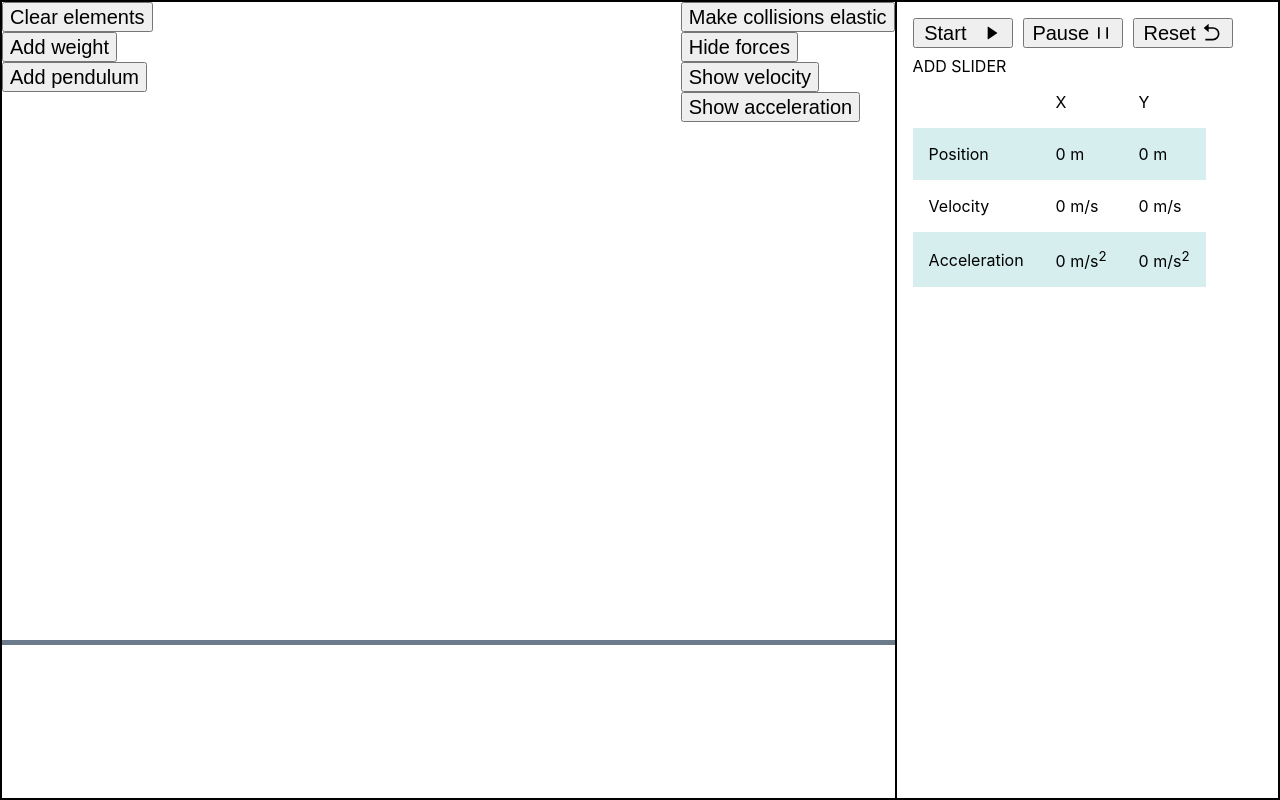
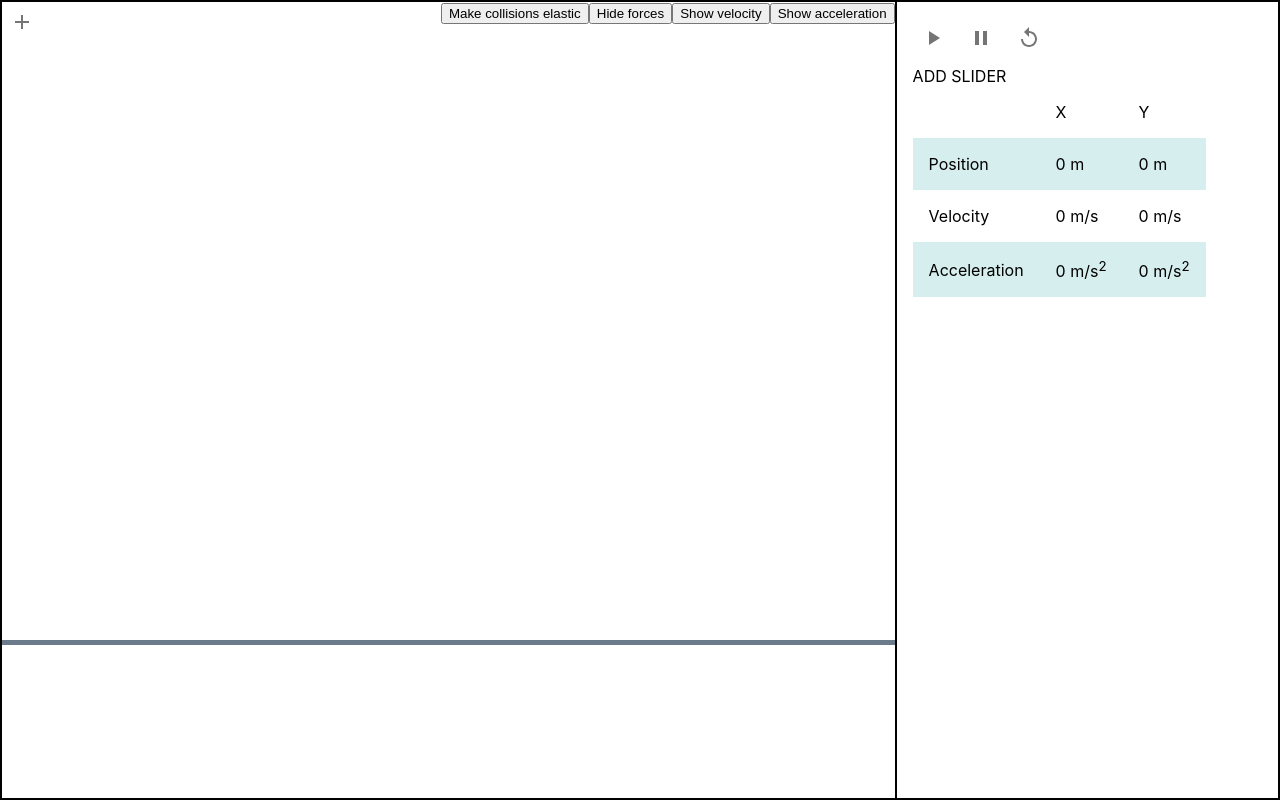
Before and after one commit to brynnchernosky/physics-mechanics-simulator, a React (Create React App) app: page / in a window 1280 px wide. Built offline with nearby package versions, Linux system fonts and the light colour scheme.

Commit message:
improve ui

```diff
--- a/package.json
+++ b/package.json
@@ -5,8 +5,10 @@
   "private": true,
   "dependencies": {
     "@chakra-ui/react": "^2.3.6",
-    "@emotion/react": "^11.10.4",
-    "@emotion/styled": "^11.10.4",
+    "@emotion/react": "^11.10.5",
+    "@emotion/styled": "^11.10.5",
+    "@mui/icons-material": "^5.10.9",
+    "@mui/material": "^5.10.12",
     "@testing-library/jest-dom": "^5.14.1",
     "@testing-library/react": "^13.0.0",
     "@testing-library/user-event": "^13.2.1",
--- a/src/App.scss
+++ b/src/App.scss
@@ -27,10 +27,6 @@
 
     .mechanicsSimulationFooter {
       display: flex;
-
-      .controlButton {
-        margin-right: 0.5em;
-      }
     }
 
     .slider {
@@ -50,12 +46,3 @@ td {
 tr:nth-child(even) {
   background-color: #d6eeee;
 }
-
-button {
-  height: 30px;
-  min-width: 100px;
-  font-size: 20px;
-  display: flex;
-  justify-content: space-around;
-  align-items: center;
-}
--- a/src/App.tsx
+++ b/src/App.tsx
@@ -1,18 +1,23 @@
 import React, { useEffect, useState } from "react";
-import logo from "./logo.svg";
 import { Weight, IForce } from "./Weight";
 import "./App.scss";
-import { start } from "repl";
 import { IWallProps, Wall } from "./Wall";
-import { RiPlayFill, RiPauseFill, RiArrowGoBackFill } from "react-icons/ri";
-import { ChakraProvider } from "@chakra-ui/react";
-import {
-  Slider,
-  SliderTrack,
-  SliderFilledTrack,
-  SliderThumb,
-  SliderMark,
-} from "@chakra-ui/react";
+import ToolTip from "@mui/material/Tooltip";
+import IconButton from "@mui/material/IconButton";
+import PlayArrowIcon from "@mui/icons-material/PlayArrow";
+import PauseIcon from "@mui/icons-material/Pause";
+import ReplayIcon from "@mui/icons-material/Replay";
+import AddIcon from "@mui/icons-material/Add";
+import Popover from "@mui/material/Popover";
+import Stack from "@mui/material/Stack";
+import List from "@mui/material/List";
+import ListItem from "@mui/material/ListItem";
+import ListItemButton from "@mui/material/ListItemButton";
+import ListItemIcon from "@mui/material/ListItemIcon";
+import ListItemText from "@mui/material/ListItemText";
+import Divider from "@mui/material/Divider";
+import ClearIcon from "@mui/icons-material/Clear";
+
 export interface ISimulationElement {
   type: string;
   startPosX: number;
@@ -53,11 +58,12 @@ function App() {
       startPosX: 0,
       startPosY: 0,
       color: "red",
-      mass: 5,
+      mass: 10,
       radius: 50,
       pendulum: false,
     };
     setSimulationElements((state) => [...state, weight]);
+    handleClose();
   };
 
   const addPendulum = () => {
@@ -66,11 +72,12 @@ function App() {
       startPosX: 0,
       startPosY: 0,
       color: "red",
-      mass: 5,
+      mass: 10,
       radius: 50,
       pendulum: true,
     };
     setSimulationElements((state) => [...state, weight]);
+    handleClose();
   };
 
   useEffect(() => {
@@ -83,29 +90,86 @@ function App() {
     setTimer(timer + 1);
   }, 60);
 
+  const [anchorEl, setAnchorEl] = React.useState<HTMLButtonElement | null>(
+    null
+  );
+
+  const handleClick = (event: React.MouseEvent<HTMLButtonElement>) => {
+    setAnchorEl(event.currentTarget);
+  };
+
+  const handleClose = () => {
+    setAnchorEl(null);
+  };
+
+  const open = Boolean(anchorEl);
+  const id = open ? "simple-popover" : undefined;
+
   return (
     <div className="mechanicsSimulationContainer">
       <div className="mechanicsSimulationContentContainer">
         <div className="mechanicsSimulationButtonsAndElements">
           <div className="mechanicsSimulationButtons">
             <div>
-              <button onClick={() => setSimulationElements([])}>
-                Clear elements
-              </button>
-              <button
+              <IconButton onClick={handleClick}>
+                <AddIcon />
+              </IconButton>
+              <Popover
+                open={open}
+                id={id}
+                anchorEl={anchorEl}
+                onClose={handleClose}
+                anchorOrigin={{
+                  vertical: "bottom",
+                  horizontal: "left",
+                }}
+              >
+                <nav aria-label="add simulation element options">
+                  <List>
+                    <ListItem disablePadding>
+                      <ListItemButton
                         onClick={addWeight}
                         disabled={simulationElements.length > 0}
                       >
-                {" "}
-                Add weight
-              </button>
-              <button
+                        <ListItemIcon>
+                          <PlayArrowIcon />
+                        </ListItemIcon>
+                        <ListItemText primary="Add free weight" />
+                      </ListItemButton>
+                    </ListItem>
+                    <ListItem disablePadding>
+                      <ListItemButton
                         onClick={addPendulum}
                         disabled={simulationElements.length > 0}
                       >
-                {" "}
-                Add pendulum
-              </button>
+                        <ListItemIcon>
+                          <PlayArrowIcon />
+                        </ListItemIcon>
+                        <ListItemText primary="Add pendulum" />
+                      </ListItemButton>
+                    </ListItem>
+                  </List>
+                </nav>
+                <Divider />
+                <nav aria-label="clear simulation elements">
+                  <List>
+                    <ListItem disablePadding>
+                      <ListItemButton
+                        disabled={simulationElements.length == 0}
+                        onClick={() => {
+                          setSimulationElements([]);
+                          handleClose();
+                        }}
+                      >
+                        <ListItemIcon>
+                          <ClearIcon />
+                        </ListItemIcon>
+                        <ListItemText primary="Clear simulation" />
+                      </ListItemButton>
+                    </ListItem>
+                  </List>
+                </nav>
+              </Popover>
             </div>
             <div>
               {!elasticCollisions && (
@@ -216,38 +280,36 @@ function App() {
       </div>
       <div className="mechanicsSimulationEquationContainer">
         <div className="mechanicsSimulationFooter">
-          <button
-            className="controlButton"
+          <Stack direction="row" spacing={1}>
+            <ToolTip title="Start simulation">
+              <IconButton
                 onClick={() => {
                   setSimulationPaused(false);
                 }}
               >
-            {" "}
-            Start
-            <i className="ri-admin-line"></i>
-            <RiPlayFill />
-          </button>
-          <button
-            className="controlButton"
+                <PlayArrowIcon />
+              </IconButton>
+            </ToolTip>
+            <ToolTip title="Pause simulation">
+              <IconButton
                 onClick={() => {
                   setSimulationPaused(true);
                 }}
               >
-            {" "}
-            Pause
-            <RiPauseFill />
-          </button>
-          <button
-            className="controlButton"
+                <PauseIcon />
+              </IconButton>
+            </ToolTip>
+            <ToolTip title="Reset simulation">
+              <IconButton
                 onClick={() => {
                   setSimulationPaused(true);
                   setSimulationReset(!simulationReset);
                 }}
               >
-            {" "}
-            Reset
-            <RiArrowGoBackFill />
-          </button>
+                <ReplayIcon />
+              </IconButton>
+            </ToolTip>
+          </Stack>
         </div>
         <div className="slider">ADD SLIDER</div>
         <div className="mechanicsSimulationEquation">
--- a/src/Weight.tsx
+++ b/src/Weight.tsx
@@ -3,6 +3,7 @@ import { isAbsolute } from "node:path/win32";
 import { useState, useEffect, useCallback } from "react";
 import { couldStartTrivia } from "typescript";
 import { IWallProps } from "./Wall";
+import { OutlinedInput, TextField, InputAdornment } from "@mui/material";
 import "./Weight.scss";
 
 export interface IForce {
@@ -223,7 +224,7 @@ export const Weight = (props: IWeightProps) => {
     let yPos = yPosition;
     let xVel = xVelocity;
     let yVel = yVelocity;
-    for (let i = 0; i < 40; i++) {
+    for (let i = 0; i < 60; i++) {
       let forces1 = getNewForces(xPos, yPos, xVel, yVel);
       const xAcc1 = getNewAccelerationX(forces1);
       const yAcc1 = getNewAccelerationY(forces1);
@@ -305,10 +306,15 @@ export const Weight = (props: IWeightProps) => {
   const [clickPositionX, setClickPositionX] = useState(0);
   const [clickPositionY, setClickPositionY] = useState(0);
 
+  const [weightMenuVisible, setWeightMenuVisible] = useState(false);
+
   return (
     <div style={{ zIndex: -1000 }}>
       <div
         className="weightContainer"
+        onDoubleClick={() => {
+          setWeightMenuVisible(true);
+        }}
         onPointerDown={(e) => {
           e.preventDefault();
           setPaused(true);
@@ -356,6 +362,26 @@ export const Weight = (props: IWeightProps) => {
           <p className="weightLabel">{mass} kg</p>
         </div>
       </div>
+      {weightMenuVisible && !pendulum && (
+        <div
+          style={{
+            position: "absolute",
+            top: yPosition - 70 + "px",
+            left: xPosition + "px",
+          }}
+        >
+          <TextField
+            id="outlined-basic"
+            label="Velocity"
+            variant="outlined"
+            type="number"
+            defaultValue="0"
+            InputProps={{
+              endAdornment: <InputAdornment position="end">m/s</InputAdornment>,
+            }}
+          />
+        </div>
+      )}
       {pendulum && (
         <div
           className="rod"
@@ -520,12 +546,12 @@ export const Weight = (props: IWeightProps) => {
           let arrowEndY: number =
             arrowStartY -
             Math.abs(force.magnitude) *
-              3 *
+              2 *
               Math.sin((force.directionInDegrees * Math.PI) / 180);
           const arrowEndX: number =
             arrowStartX +
             Math.abs(force.magnitude) *
-              3 *
+              2 *
               Math.cos((force.directionInDegrees * Math.PI) / 180);
 
           let color = "#0d0d0d";
```
Also changed, not shown: 2 other files (tests, documents, lock files or other folders). Lines whose indentation alone changed are shown as unchanged.
